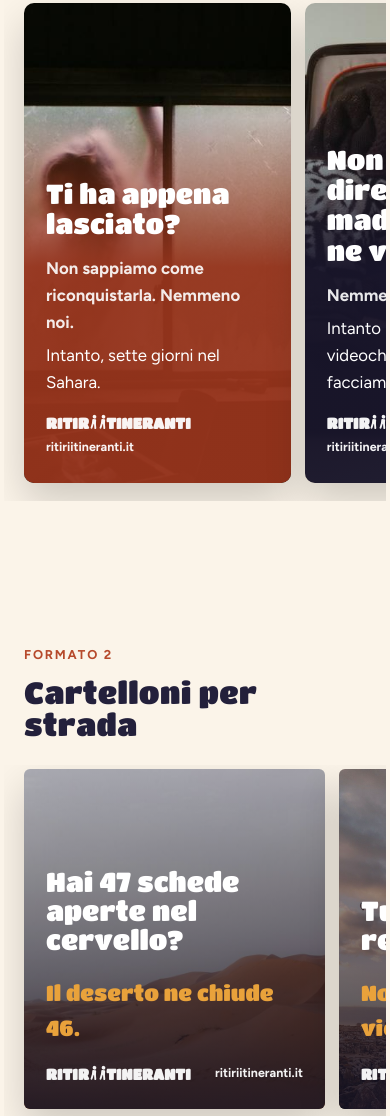
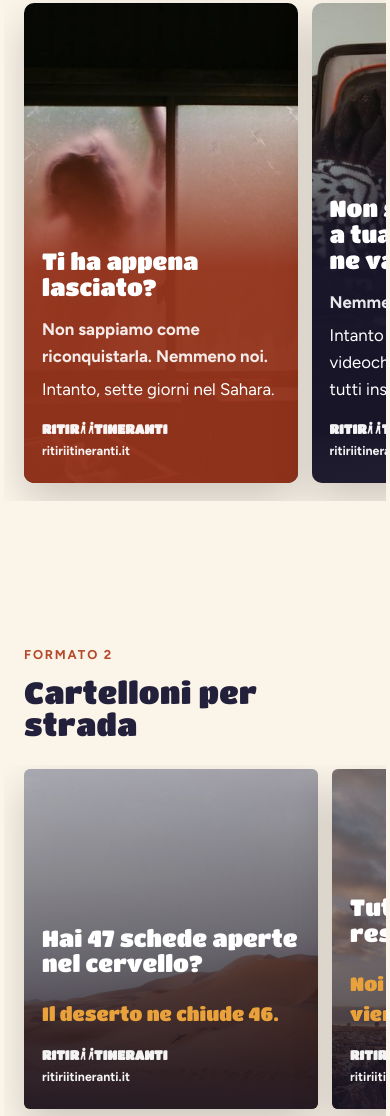
Before and after one commit to CancogniFabio/ritiri-itineranti, a plain HTML site: page campagne.html in a window 390 px wide. Shown: the part 724-1840 px from the top of the page. Drawn offline with nearby package versions, Linux system fonts and the light colour scheme.

Commit message:
Carousel mobile: prima storia visibile, testi non tagliati con i font veri
Co-Authored-By: Claude Opus 5.5 <noreply@anthropic.com>
Claude-Session: https://claude.ai/code/session_014UAXudhk4sfXKUVP8Yv7it

```diff
--- a/campagne.html
+++ b/campagne.html
@@ -7,8 +7,8 @@
 <title>Idee per le campagne · Ritiri Itineranti</title>
 <meta name="description" content="Esempi di campagne pubblicitarie e marketing per Ritiri Itineranti.">
 <link rel="preconnect" href="https://fonts.googleapis.com"><link rel="preconnect" href="https://fonts.gstatic.com" crossorigin><link rel="stylesheet" href="https://fonts.googleapis.com/css2?family=Titan+One&family=Cormorant+Garamond:ital,wght@0,500;0,600;1,500&family=Figtree:wght@400;600;700&display=swap">
-<link rel="stylesheet" href="style.css?v=1794435640">
-<link rel="stylesheet" href="extra.css?v=1794435640">
+<link rel="stylesheet" href="style.css?v=1794435787">
+<link rel="stylesheet" href="extra.css?v=1794435787">
 </head>
 <body class="">
 <header class="site-header"><div class="wrap"><a class="logo" href="index.html" aria-label="Ritiri Itineranti, home">RITIR<svg class="fig g1" viewBox="0 0 46 100" aria-hidden="true"><g transform="rotate(5 23 100)"><circle cx="23" cy="18" r="12.5" fill="currentColor"/><rect x="10" y="34" width="26" height="32" rx="6" fill="currentColor"/><path d="M17 58 L9.5 93.5 M29 58 L35 93.5" stroke="currentColor" stroke-width="12.6" stroke-linecap="round" fill="none"/></g></svg><svg class="fig g2" viewBox="0 0 46 100" aria-hidden="true"><g transform="rotate(5 23 100)"><circle cx="23" cy="18" r="12.5" fill="currentColor"/><rect x="10" y="34" width="26" height="32" rx="6" fill="currentColor"/><path d="M17 58 L9.5 93.5 M29 58 L35 93.5" stroke="currentColor" stroke-width="12.6" stroke-linecap="round" fill="none"/></g></svg>TINERANTI</a>
--- a/extra.css
+++ b/extra.css
@@ -440,3 +440,18 @@ input:focus,select:focus,textarea:focus{outline:3px solid rgba(182,73,43,.35);bo
 .bb .p-q{font-size:1.7rem}
 .bb .p-b{font-size:1.35rem}
 }
+/* mobile carousels, fix: items never wider than planned, start aligned */
+@media (max-width:760px){
+.posters,.stories,.billboards{scroll-snap-type:x proximity;scroll-padding-left:20px}
+.posters>.poster,.stories>.poster,.billboards>.poster{min-width:0;scroll-snap-align:start;overflow:hidden}
+.posters>.poster{flex:0 0 80%}
+.stories>.poster{flex:0 0 74%}
+.billboards>.poster{flex:0 0 86%}
+.posters .p-q,.stories .p-q,.posters .poster.photo .p-q{font-size:1.45rem;line-height:1.12}
+.bb .p-q{font-size:1.45rem;line-height:1.12;max-width:none}
+.bb .p-b{font-size:1.2rem}
+.posters .p-foot .logo,.stories .p-foot .logo,.billboards .p-foot .logo{font-size:13px}
+.poster-in{padding:22px 18px}
+.bb .p-foot{flex-direction:column;align-items:flex-start;gap:6px}
+}
+@media (max-width:760px){.posters,.stories,.billboards{justify-content:flex-start!important}}
```
Also changed, not shown: area-facilitatori-es.html (+2 -2 lines), area-facilitatori.html (+2 -2 lines), campagne-es.html (+2 -2 lines), cappadocia-es.html (+2 -2 lines), cappadocia.html (+2 -2 lines), diventa-facilitatore-es.html (+2 -2 lines), diventa-facilitatore.html (+2 -2 lines), index-es.html (+2 -2 lines), index.html (+2 -2 lines), marocco-es.html (+2 -2 lines), marocco.html (+2 -2 lines), network-es.html (+2 -2 lines), network.html (+2 -2 lines), nilo-es.html (+2 -2 lines), 1 more files.
